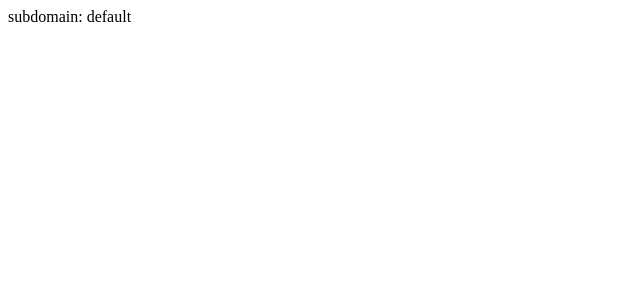
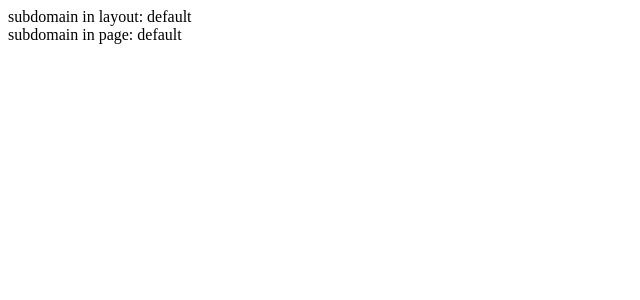
Before and after one commit to ciruz/meinereifen.at-subdomain-test, a Next.js app: page / in a window 1280 px wide. Shown: the top 300 px of the page, without its empty margins (0-640 px from the left). Built offline with nearby package versions, Linux system fonts and the light colour scheme; no server answers.

Commit message:
subdomain layout/page

```diff
--- a/src/app/layout.tsx
+++ b/src/app/layout.tsx
@@ -1,13 +1,21 @@
 // app/layout.tsx
 
-export default function RootLayout({
+import { cookies } from "next/headers";
+
+export default async function RootLayout({
   children,
 }: {
   children: React.ReactNode;
 }) {
+  const cookieStore = await cookies();
+  const subdomain = cookieStore.get("x-subdomain")?.value || "default";
+
   return (
     <html lang="en">
-      <body>{children}</body>
+      <body>
+        subdomain in layout: {subdomain}
+        {children}
+      </body>
     </html>
   );
 }
--- a/src/app/page.tsx
+++ b/src/app/page.tsx
@@ -4,5 +4,5 @@ export default async function Page() {
   const cookieStore = await cookies();
   const subdomain = cookieStore.get("x-subdomain")?.value || "default";
 
-  return <div>subdomain: {subdomain}</div>;
+  return <div>subdomain in page: {subdomain}</div>;
 }
```
